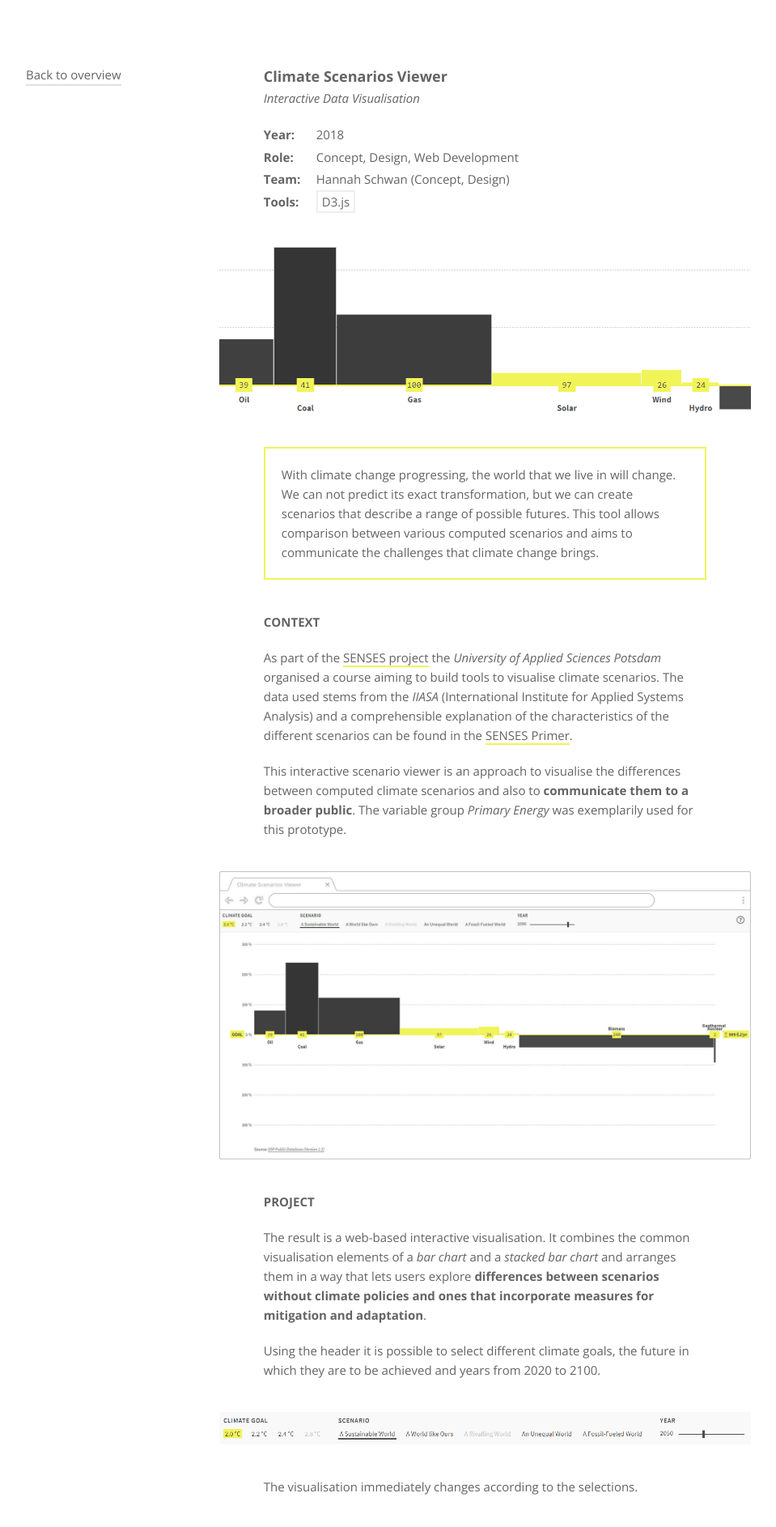
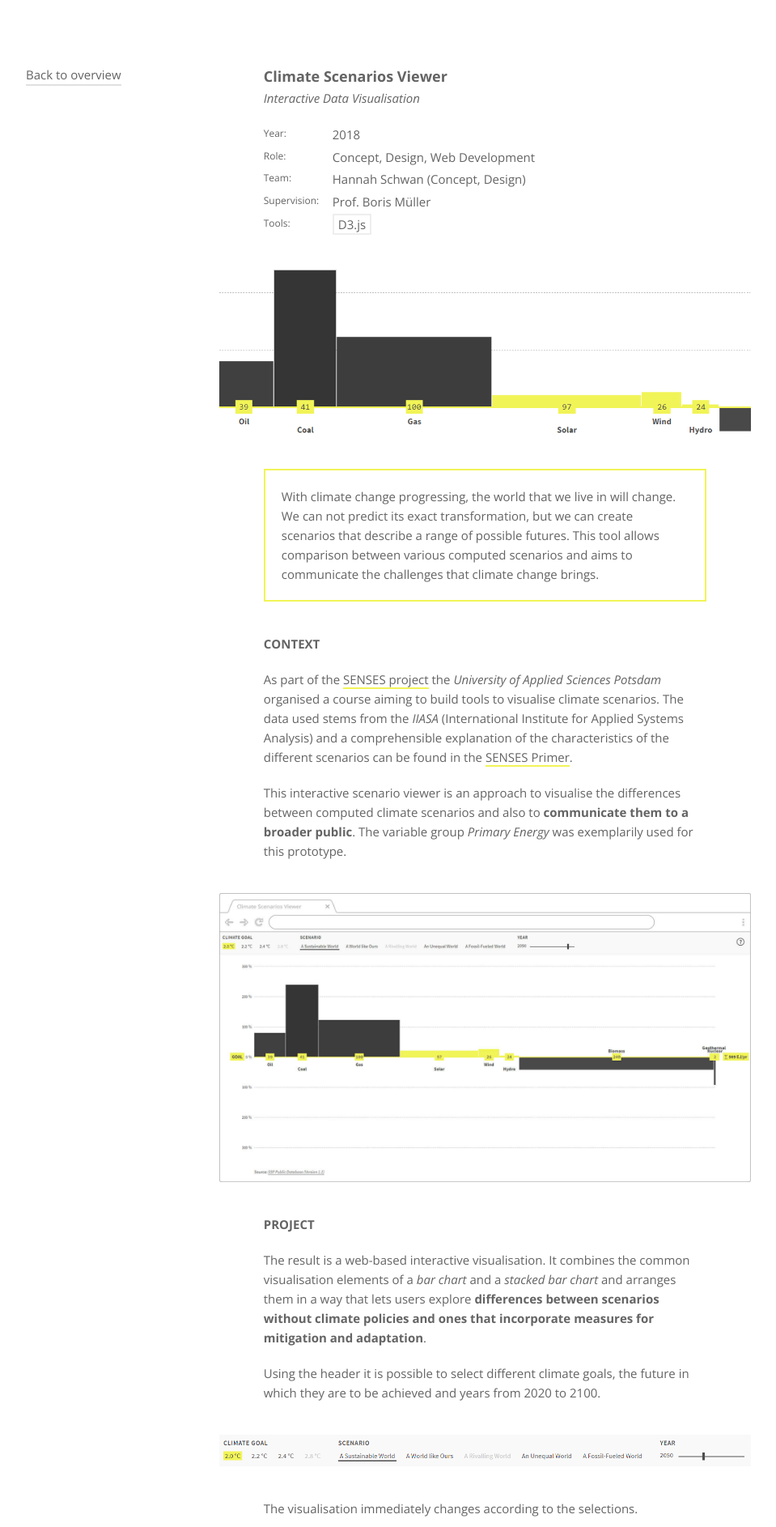
Before and after one commit to dnsos/deinns, a Jekyll site: the page built from _pages/climate_scenarios.md, in a window 1280 px wide. Shown: the top 1886 px of the page at 81% size, without its empty margins (160-1119 px from the left). Built offline with Jekyll 4.4.1, drawn with Linux system fonts in a browser that asks for light colours; some of the changed text lies outside the part shown.

Commit message:
Updated Projects meta section

```diff
--- a/_layouts/project.html
+++ b/_layouts/project.html
@@ -27,6 +27,12 @@ layout: default
           <dd>{{page.team}}</dd>
         </div>
         {% endif %}
+        {% if page.supervision %}
+        <div>
+          <dt>Supervision:</dt>
+          <dd>{{page.supervision}}</dd>
+        </div>
+        {% endif %}
         {% if page.tools %}
         <div>
           <dt>Tools:</dt>
--- a/_pages/climate_scenarios.md
+++ b/_pages/climate_scenarios.md
@@ -10,6 +10,7 @@ year: 2018
 role: Concept, Design, Web Development
 tools: D3.js
 team: Hannah Schwan (Concept, Design)
+supervision: Prof. Boris Müller
 color-primary: '#f1f457'
 order: 5
 ---
--- a/_scss/_projects.scss
+++ b/_scss/_projects.scss
@@ -97,18 +97,19 @@
             div {
                 display: grid;
                 grid-gap: .5rem;
-                grid-template-columns: minmax(6rem, 1fr) 11fr;
+                grid-template-columns: minmax(8rem, 1fr) 11fr;
                 grid-template-areas:
                 "type content";
                 line-height: 1.85;
                 dt {
                 grid-area: type;
-                font-weight: 700;
+                font-size: calc(var(--font-size-base) - .3rem);
+                line-height: 2;
                 }
                 dd {
                 grid-area: content;
                     span {
-                    padding: .2rem .5rem;
+                    padding: .1rem .5rem;
                     border: .2rem solid var(--color-grey-07);
                     }
                 }
```
Also changed, not shown: other parts of _pages/climate_scenarios.md (+1 -1 lines), _pages/im_ueberfluteten_berlin.md (+1 -0 lines), _pages/leuchttisch.md (+1 -0 lines), _pages/rita.md (+1 -0 lines).
